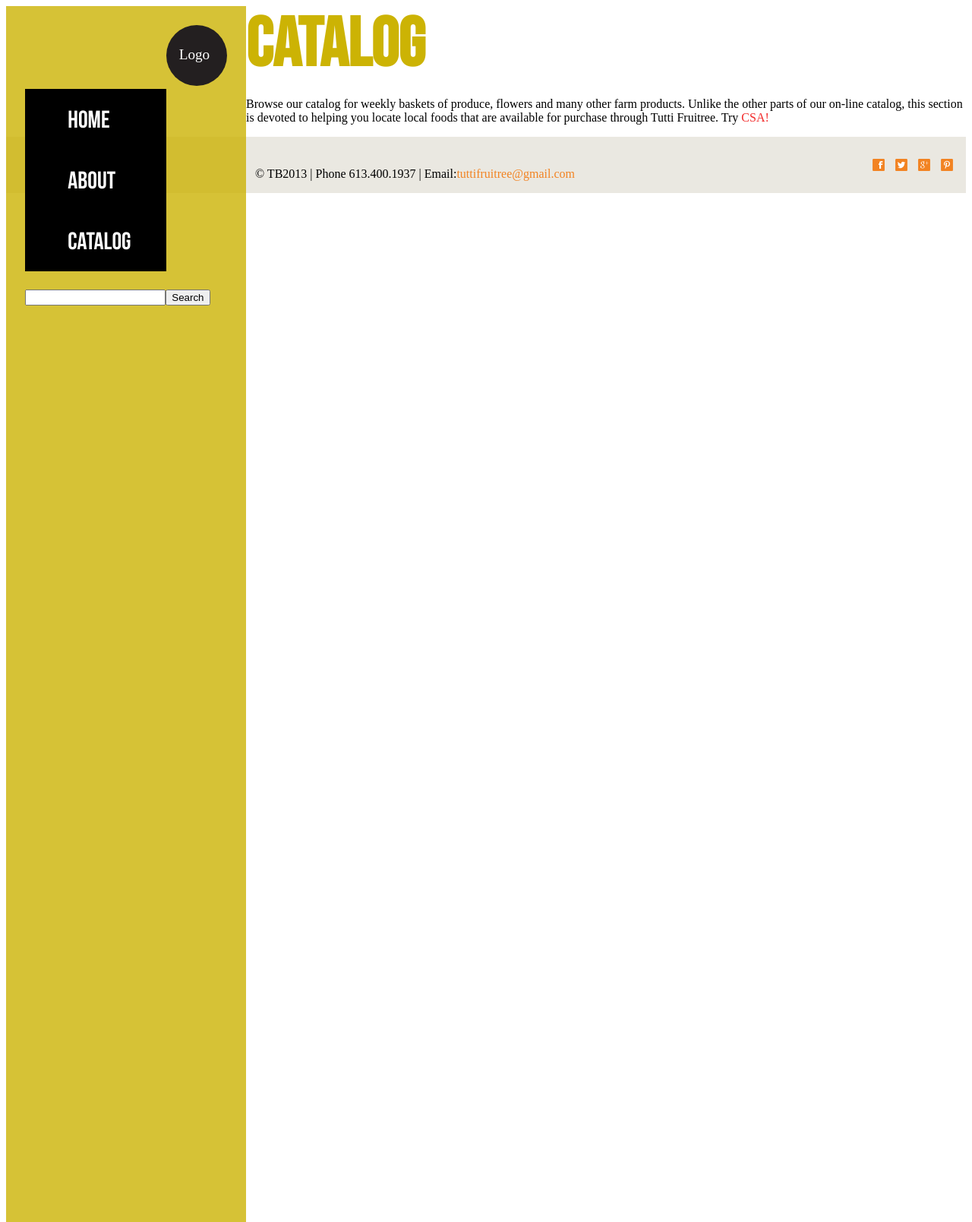
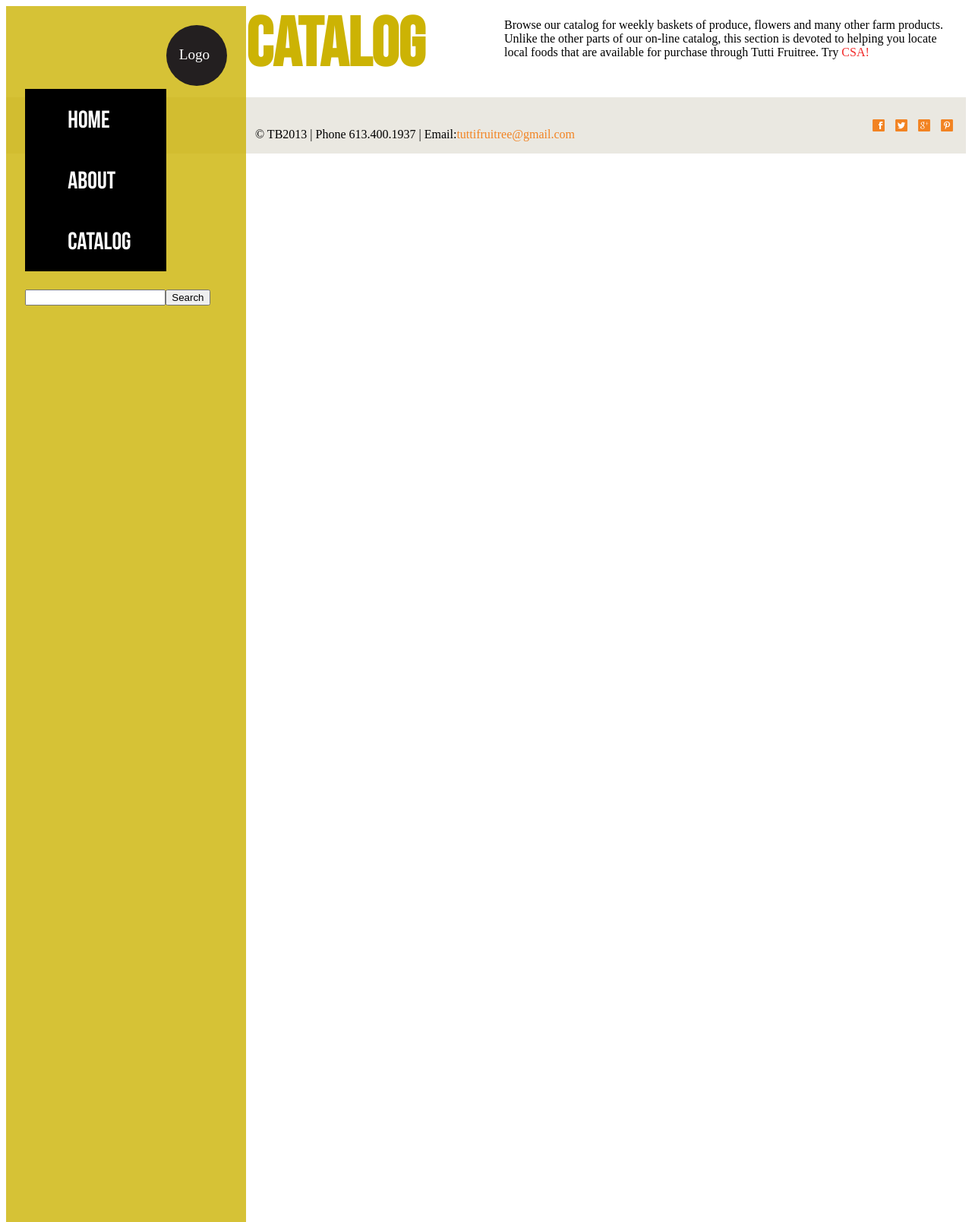
Before and after one commit to baci0008/ecommerce-website, a Jekyll site: the page built from catalog.html, in a window 1280 px wide. Shown: the whole page at 76% size. Built offline with Jekyll 4.4.1, drawn with Linux system fonts in a browser that asks for light colours; Markdown is read by kramdown in place of the engine named in the settings.

Commit message:
Added grid
About, catalog, thank-you

```diff
--- a/catalog.html
+++ b/catalog.html
@@ -2,6 +2,11 @@
 layout: default
 ---
 
-<h1>Catalog</h1>
-
-<p>Browse our catalog for weekly baskets of produce, flowers and many other farm products. Unlike the other parts of our on-line catalog, this section is devoted to helping you locate local foods that are available for purchase through Tutti Fruitree. Try <a href="" style="color: rgb(242,41,41)">CSA!</a></p>
+<div class="grid">
+	<div class="unit unit-s-1 unit-m-1-2 unit-l-1-3">
+		<h1>Catalog</h1>
+	</div>
+	<div class="unit gutter unit-s-1 unit-m-1-2 unit-l-2-3">
+	<p>Browse our catalog for weekly baskets of produce, flowers and many other farm products. Unlike the other parts of our on-line catalog, this section is devoted to helping you locate local foods that are available for purchase through Tutti Fruitree. Try <a href="" style="color: rgb(242,41,41)">CSA!</a></p>
+	</div>
+</div>
--- a/index.html
+++ b/index.html
@@ -7,7 +7,7 @@
 	<div class="unit unit-s-1 unit-m-1-2 unit-l-1-3">
 		<h1>Tutti Fruitree</h1>
 	</div>
-	<div class="unit unit-s-1 unit-m-1-2 unit-l-2-3">
+	<div class="unit gutter unit-s-1 unit-m-1-2 unit-l-2-3">
 		<p>The best organic food is what's grown closest to you. Use our website to find farmers' markets, family farms, and other sources of sustainably grown food in your area, where you can buy, a wide variety of juicy fruits, gourmet treasures grown by Tutti Fruitree farmers! Want to support this great web site? Shop in our catalog for things you can't find locally!</p>
 	</div>
 </div>
--- a/thank-you.html
+++ b/thank-you.html
@@ -6,7 +6,7 @@
 	<div class="unit unit-s-1 unit-m-1-2 unit-l-1-3">
 		<h1>Thank You for your latest purchase!</h1>
 	</div>
-	<div class="unit unit-s-1 unit-m-1-2 unit-l-2-3">
+	<div class="unit gutter unit-s-1 unit-m-1-2 unit-l-2-3">
 		<p>We are pleased to welcome you as our new client and look forward to keep selling you only the best and healthiest products. We are confident that you will enjoy your organic fruits. Have a wonderful day!</p>
 	</div>
 </div>
```
Also changed, not shown: about.html (+6 -2 lines).
